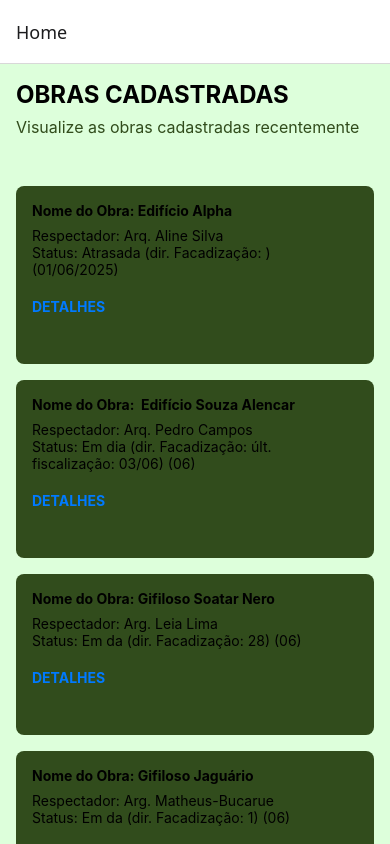
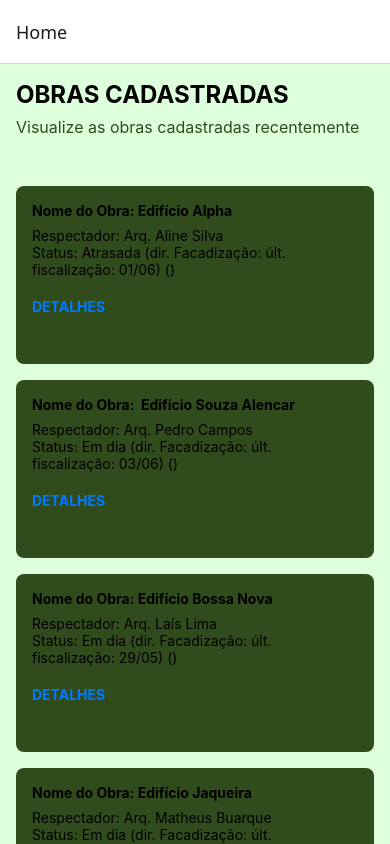
Before and after one commit to stellacarv/obratrack, a React Native app: screen /Home in a window 390 px wide. Built offline with nearby package versions, Linux system fonts and the light colour scheme.

Commit message:
Alteração dos textos cards/ Home

```diff
--- a/src/screens/Home/index.tsx
+++ b/src/screens/Home/index.tsx
@@ -11,29 +11,29 @@ const Home = () => {
       nome: 'Edifício Alpha',
       respectador: 'Arq. Aline Silva',
       status: 'Atrasada',
-      facadizacao: '',
-      data: '01/06/2025'
+      facadizacao: 'últ. fiscalização: 01/06',
+      data: ''
     },
     {
       nome: ' Edifício Souza Alencar',
       respectador: 'Arq. Pedro Campos',
       status: 'Em dia',
       facadizacao: 'últ. fiscalização: 03/06',
-      data: '06'
+      data: ''
     },
     {
-      nome: 'Gifiloso Soatar Nero',
-      respectador: 'Arg. Leia Lima',
-      status: 'Em da',
-      facadizacao: '28',
-      data: '06'
+      nome: 'Edifício Bossa Nova',
+      respectador: 'Arq. Laís Lima',
+      status: 'Em dia',
+      facadizacao: 'últ. fiscalização: 29/05',
+      data: ''
     },
     {
-      nome: 'Gifiloso Jaguário',
-      respectador: 'Arg. Matheus-Bucarue',
-      status: 'Em da',
-      facadizacao: '1',
-      data: '06'
+      nome: 'Edifício Jaqueira',
+      respectador: 'Arq. Matheus Buarque',
+      status: 'Em dia',
+      facadizacao: 'últ. fiscalização: 11/06',
+      data: ''
     }
   ];
 
```
